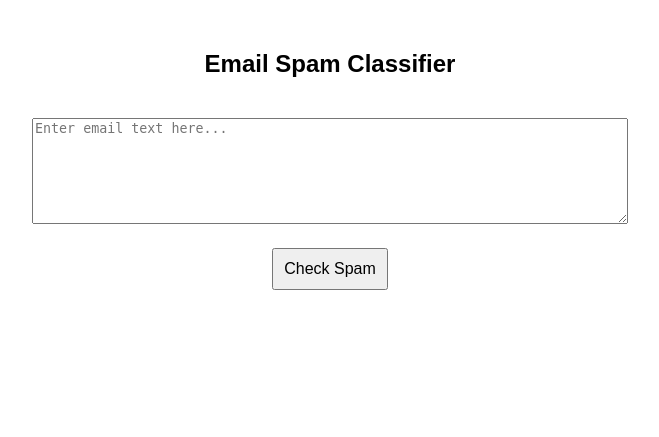
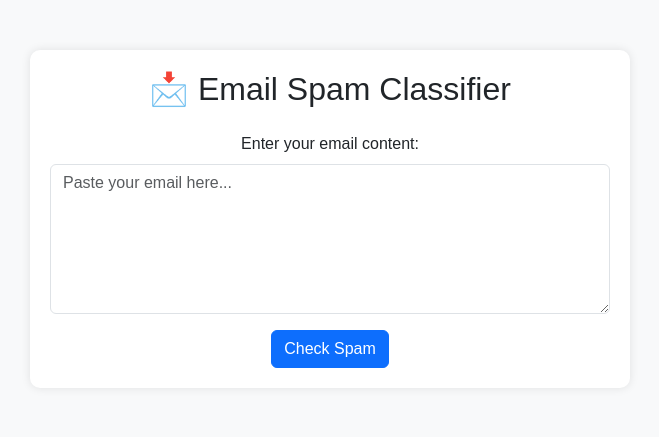
Before and after one commit to Prashik1001/Spam-Classifier-Ap, a Flask app: page / in a window 1280 px wide. Shown: the top 437 px of the page, without its empty margins (310-969 px from the left). Run offline with Flask 3, Linux system fonts and the light colour scheme; parts of the project's set-up code (start-up, migrations or seed data) failed here and were passed over.

Commit message:
Update index.html

```diff
--- a/templates/index.html
+++ b/templates/index.html
@@ -1,21 +1,57 @@
 <!DOCTYPE html>
-<html>
+<html lang="en">
 <head>
+    <meta charset="UTF-8">
+    <meta name="viewport" content="width=device-width, initial-scale=1.0">
     <title>Email Spam Classifier</title>
+
+    <!-- Bootstrap CSS for better styling -->
+    <link href="https://cdn.jsdelivr.net/npm/bootstrap@5.3.0/dist/css/bootstrap.min.css" rel="stylesheet">
+
     <style>
-        body { font-family: Arial, sans-serif; text-align: center; margin: 50px; }
-        textarea { width: 50%; height: 100px; margin-top: 20px; }
-        input { margin-top: 20px; padding: 10px; font-size: 16px; }
+        body {
+            font-family: Arial, sans-serif;
+            background-color: #f8f9fa;
+            text-align: center;
+            padding: 50px;
+        }
+        .container {
+            max-width: 600px;
+            background: white;
+            padding: 20px;
+            border-radius: 10px;
+            box-shadow: 0px 0px 10px rgba(0, 0, 0, 0.1);
+        }
+        textarea {
+            width: 100%;
+            height: 150px;
+        }
     </style>
 </head>
 <body>
-    <h2>Email Spam Classifier</h2>
-    <form method="post">
-        <textarea name="email_text" placeholder="Enter email text here..."></textarea><br>
-        <input type="submit" value="Check Spam">
-    </form>
-    {% if prediction %}
-        <h3>Prediction: {{ prediction }}</h3>
-    {% endif %}
+    <div class="container">
+        <h2 class="mb-4">📩 Email Spam Classifier</h2>
+        <form method="post">
+            <div class="mb-3">
+                <label for="email_text" class="form-label">Enter your email content:</label>
+                <textarea name="email_text" class="form-control" placeholder="Paste your email here..." required></textarea>
+            </div>
+            <button type="submit" class="btn btn-primary">Check Spam</button>
+        </form>
+
+        {% if prediction %}
+            <div class="mt-4 alert alert-info">
+                <h4>🔍 Prediction: <strong>{{ prediction }}</strong></h4>
+                {% if prediction == "Spam" %}
+                    <p class="text-danger">🚨 This email is likely spam! Be careful before clicking any links.</p>
+                {% else %}
+                    <p class="text-success">✅ This email looks safe.</p>
+                {% endif %}
+            </div>
+        {% endif %}
+    </div>
+
+    <!-- Bootstrap JS (Optional) -->
+    <script src="https://cdn.jsdelivr.net/npm/bootstrap@5.3.0/dist/js/bootstrap.bundle.min.js"></script>
 </body>
 </html>
```
